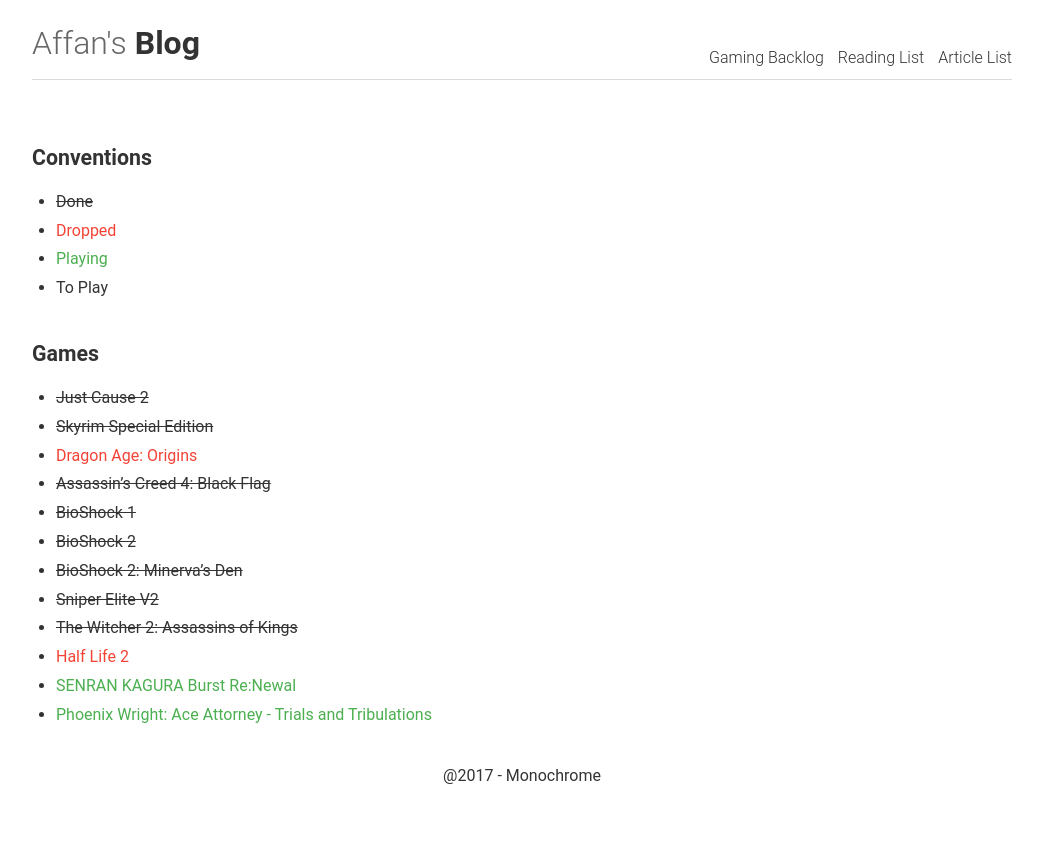
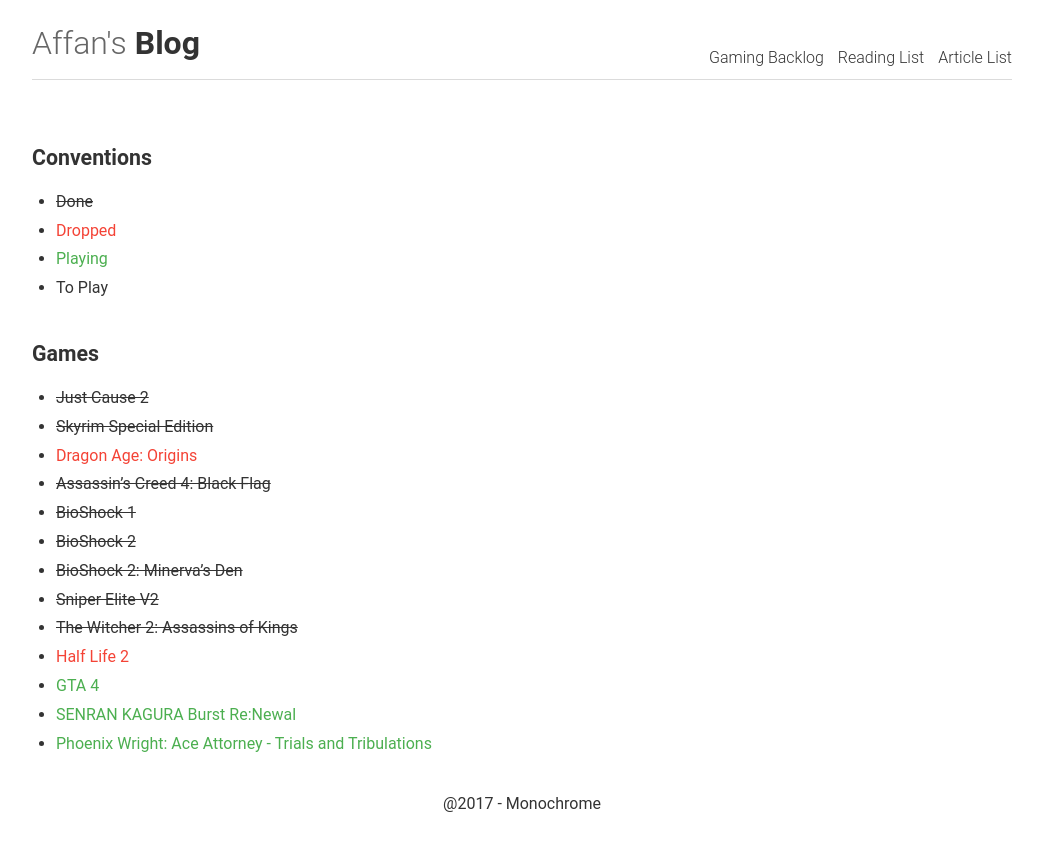
Before and after one commit to AffanIndo/AffanIndo.github.io, a Jekyll site: the page built from gaming-backlog.md, in a window 1280 px wide. Shown: the top 851 px of the page, without its empty margins (118-1161 px from the left). Built offline with Jekyll 4.4.1, drawn with Linux system fonts in a browser that asks for light colours; our own code applies the rules of GitHub Pages for plain Markdown files.

Commit message:
Update "Gaming Backlog"

```diff
--- a/gaming-backlog.md
+++ b/gaming-backlog.md
@@ -23,5 +23,6 @@
 * ~~Sniper Elite V2~~
 * ~~The Witcher 2: Assassins of Kings~~
 * <span style="color:#F44336">Half Life 2</span>
+* <span style="color:#4CAF50">GTA 4</span>
 * <span style="color:#4CAF50">SENRAN KAGURA Burst Re:Newal</span>
 * <span style="color:#4CAF50">Phoenix Wright: Ace Attorney - Trials and Tribulations</span>
```
